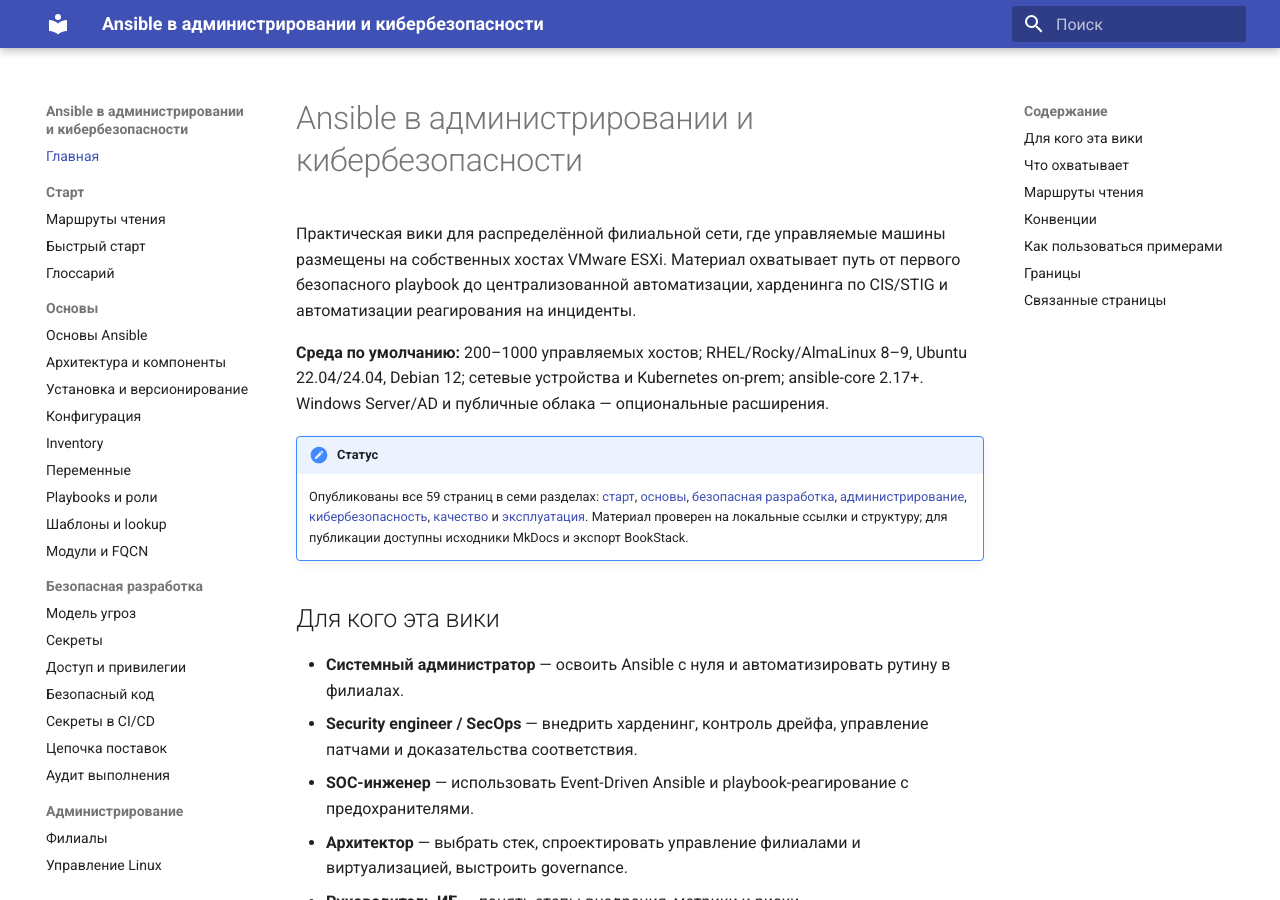
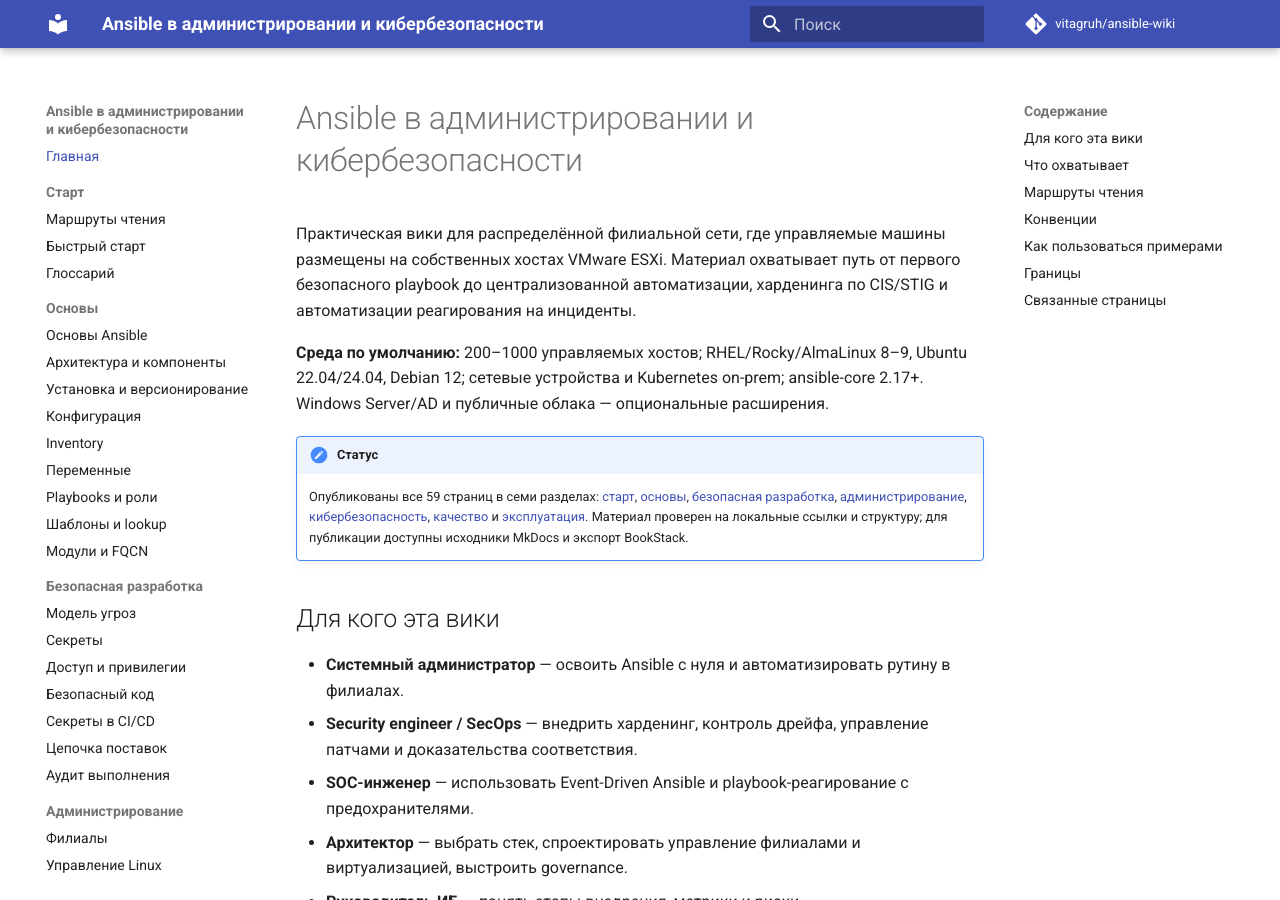
Before and after one commit to vitagruh/ansible-wiki, an MkDocs documentation site: the page built from docs/index.md, in a window 1280 px wide and 900 px high. Built offline with MkDocs 1.6.1 and Material for MkDocs 9.7.7, drawn with Linux system fonts in a browser that asks for light colours; comment, search, counter and statistics services are not loaded.

Commit message:
ci: publish wiki to GitHub Pages

```diff
--- a/mkdocs.yml
+++ b/mkdocs.yml
@@ -1,5 +1,9 @@
 site_name: Ansible в администрировании и кибербезопасности
 site_description: Практическая вики по внедрению Ansible в администрирование и кибербезопасность распределённой филиальной сети на VMware ESXi
+site_url: https://vitagruh.github.io/ansible-wiki/
+repo_url: https://github.com/vitagruh/ansible-wiki
+repo_name: vitagruh/ansible-wiki
+edit_uri: edit/main/docs/
 docs_dir: docs
 theme:
   name: material
```
Also changed, not shown: README.md (+6 -0 lines), 1 other file.
